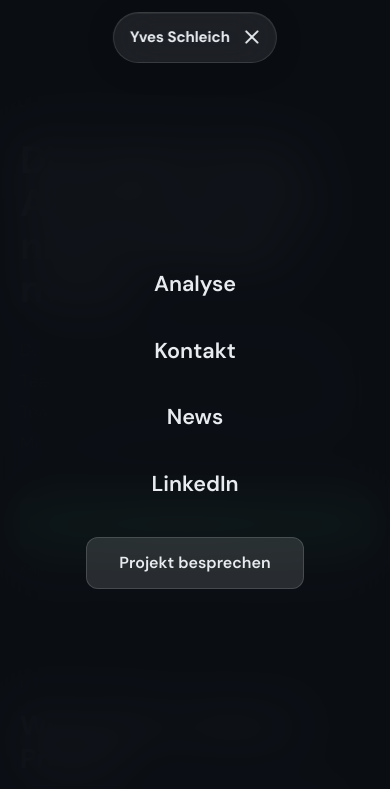
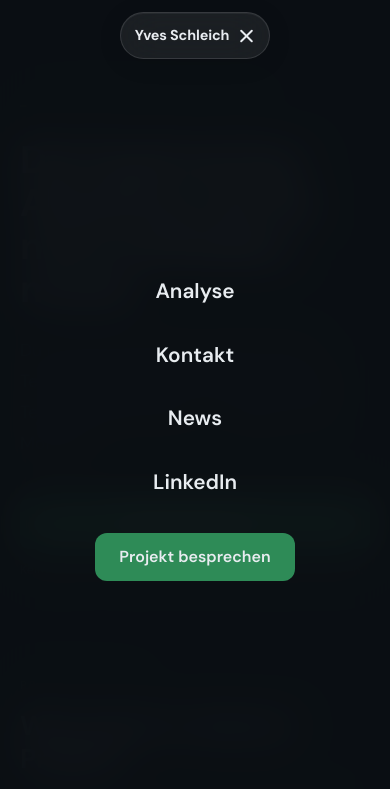
Before and after one commit to yves-s/personal-website, a plain HTML site: page index.html in a window 390 px wide. Both pictures are taken after a click on the button "Menü öffnen". Shown: the top 789 px of the page. Drawn offline with Linux system fonts and the light colour scheme.

Commit message:
fix: complete nav rewrite — glass pill with wrapper flex centering
Reset to main and rebuilt from scratch:
- .nav-outer wrapper with display:flex + justify-content:center + pointer-events:none
- nav as inline-flex (shrink-wraps content) with pointer-events:auto
- LinkedIn icon restored, green CTA button restored
- Section links (Analyse, Kontakt, News) added
- Mobile hamburger with fullscreen overlay
- "Analyse" instead of "Rechner" for clarity

Co-Authored-By: Claude Opus 4.6 (1M context) <noreply@anthropic.com>

```diff
--- a/index.html
+++ b/index.html
@@ -164,37 +164,43 @@
     font-family: 'JetBrains Mono', monospace;
   }
 
-  /* ── NAV (Glass UI) ── */
-  nav {
+  /* ── NAV (Glass Pill) ── */
+  .nav-outer {
     position: fixed;
     top: 1.25rem;
-    left: 50%;
-    transform: translateX(-50%);
+    left: 0;
+    right: 0;
     z-index: 100;
+    display: flex;
+    justify-content: center;
+    pointer-events: none;
+  }
+
+  nav {
+    pointer-events: auto;
     display: inline-flex;
     align-items: center;
-    gap: 0;
-    padding: 0.5rem 0.5rem 0.5rem 1.25rem;
-    background: rgba(255, 255, 255, 0.08);
-    backdrop-filter: blur(24px);
-    -webkit-backdrop-filter: blur(24px);
+    padding: 0.4rem 0.4rem 0.4rem 1.1rem;
+    background: rgba(255, 255, 255, 0.07);
+    backdrop-filter: blur(20px);
+    -webkit-backdrop-filter: blur(20px);
     border: 1px solid rgba(255, 255, 255, 0.12);
     border-radius: 100px;
-    box-shadow: 0 4px 30px rgba(0, 0, 0, 0.15), inset 0 1px 0 rgba(255, 255, 255, 0.06);
+    box-shadow: 0 4px 24px rgba(0, 0, 0, 0.12), inset 0 1px 0 rgba(255, 255, 255, 0.05);
   }
 
   .nav-left {
     display: flex;
     align-items: center;
-    gap: 0.6rem;
-    padding-right: 1.25rem;
+    gap: 0.5rem;
+    padding-right: 1rem;
     border-right: 1px solid rgba(255, 255, 255, 0.1);
-    margin-right: 0.25rem;
+    margin-right: 0.15rem;
   }
 
   .nav-name {
     font-weight: 700;
-    font-size: 0.95rem;
+    font-size: 0.9rem;
     letter-spacing: -0.01em;
     white-space: nowrap;
   }
@@ -206,11 +212,11 @@
 
   .nav-justship {
     font-family: 'JetBrains Mono', monospace;
-    font-size: 0.75rem;
+    font-size: 0.72rem;
     font-weight: 500;
     color: var(--emerald);
     background: var(--emerald-glow);
-    padding: 0.15rem 0.45rem;
+    padding: 0.15rem 0.4rem;
     border-radius: 4px;
     white-space: nowrap;
   }
@@ -218,16 +224,14 @@
   .nav-links {
     display: flex;
     align-items: center;
-    gap: 0.15rem;
-    list-style: none;
+    gap: 0;
   }
 
   .nav-links a {
-    display: block;
-    padding: 0.45rem 0.85rem;
+    padding: 0.35rem 0.7rem;
     color: var(--text-secondary);
     text-decoration: none;
-    font-size: 0.85rem;
+    font-size: 0.82rem;
     font-weight: 500;
     border-radius: 100px;
     transition: color 0.2s, background 0.2s;
@@ -242,74 +246,71 @@
   .nav-right {
     display: flex;
     align-items: center;
-    gap: 0.5rem;
-    margin-left: 0.5rem;
+    gap: 0.35rem;
+    margin-left: 0.25rem;
   }
 
   .nav-icon {
     display: flex;
+    align-items: center;
+    justify-content: center;
+    width: 32px;
+    height: 32px;
+    border-radius: 100px;
+    text-decoration: none;
+    transition: background 0.2s;
+  }
+
+  .nav-icon:hover {
+    background: rgba(255, 255, 255, 0.08);
+  }
+
+  .nav-icon:hover svg {
+    fill: var(--text-primary);
+  }
+
+  .nav-cta {
+    padding: 0.45rem 1rem;
+    background: var(--emerald);
+    color: #fff;
+    border: none;
+    border-radius: 100px;
+    font-family: 'DM Sans', sans-serif;
+    font-size: 0.8rem;
+    font-weight: 600;
+    cursor: pointer;
+    text-decoration: none;
+    transition: all 0.2s;
+    white-space: nowrap;
+  }
+
+  .nav-cta:hover { background: var(--emerald-light); transform: translateY(-1px); }
+
+  /* ── Mobile Hamburger ── */
+  .nav-hamburger {
+    display: none;
     align-items: center;
     justify-content: center;
     width: 34px;
     height: 34px;
-    border-radius: 100px;
-    text-decoration: none;
-    transition: background 0.2s;
-  }
-
-  .nav-icon:hover {
-    background: rgba(255, 255, 255, 0.08);
-  }
-
-  .nav-icon:hover svg {
-    fill: var(--text-primary);
-  }
-
-  .nav-cta {
-    padding: 0.4rem 1rem;
-    background: rgba(255, 255, 255, 0.12);
-    color: var(--text-primary);
-    border: 1px solid rgba(255, 255, 255, 0.15);
-    border-radius: 100px;
-    font-family: 'DM Sans', sans-serif;
-    font-size: 0.8rem;
-    font-weight: 600;
-    cursor: pointer;
-    text-decoration: none;
-    transition: all 0.2s;
-    white-space: nowrap;
-  }
-
-  .nav-cta:hover { background: rgba(255, 255, 255, 0.18); transform: translateY(-1px); }
-
-  /* ── NAV Mobile Hamburger ── */
-  .nav-hamburger {
-    display: none;
-    align-items: center;
-    justify-content: center;
-    width: 36px;
-    height: 36px;
     border: none;
     background: none;
     cursor: pointer;
     padding: 0;
     border-radius: 100px;
     transition: background 0.2s;
-    margin-left: 0.25rem;
-  }
-
-  .nav-hamburger:hover {
-    background: rgba(255, 255, 255, 0.08);
-  }
+  }
+
+  .nav-hamburger:hover { background: rgba(255, 255, 255, 0.08); }
 
   .nav-hamburger span {
     display: block;
-    width: 18px;
+    width: 17px;
     height: 2px;
     background: var(--text-secondary);
     border-radius: 2px;
+    position: relative;
     transition: all 0.3s;
-    position: relative;
   }
 
   .nav-hamburger span::before,
@@ -317,66 +318,48 @@
     content: '';
     position: absolute;
     left: 0;
-    width: 18px;
+    width: 17px;
     height: 2px;
     background: var(--text-secondary);
     border-radius: 2px;
     transition: all 0.3s;
   }
 
-  .nav-hamburger span::before { top: -6px; }
-  .nav-hamburger span::after { top: 6px; }
-
+  .nav-hamburger span::before { top: -5px; }
+  .nav-hamburger span::after { top: 5px; }
   .nav-hamburger.active span { background: transparent; }
   .nav-hamburger.active span::before { top: 0; transform: rotate(45deg); background: var(--text-primary); }
   .nav-hamburger.active span::after { top: 0; transform: rotate(-45deg); background: var(--text-primary); }
 
-  /* ── Mobile Menu Overlay ── */
+  /* ── Mobile Overlay ── */
   .nav-mobile-menu {
     display: none;
     position: fixed;
-    top: 0;
-    left: 0;
-    right: 0;
-    bottom: 0;
+    inset: 0;
     z-index: 99;
-    background: rgba(11, 15, 20, 0.92);
-    backdrop-filter: blur(24px);
-    -webkit-backdrop-filter: blur(24px);
+    background: rgba(11, 15, 20, 0.94);
+    backdrop-filter: blur(20px);
+    -webkit-backdrop-filter: blur(20px);
     flex-direction: column;
     align-items: center;
     justify-content: center;
     gap: 0.5rem;
-    opacity: 0;
-    transition: opacity 0.3s;
-    pointer-events: none;
-  }
-
-  .nav-mobile-menu.active {
-    display: flex;
-    opacity: 1;
-    pointer-events: auto;
-  }
+  }
+
+  .nav-mobile-menu.active { display: flex; }
 
   .nav-mobile-menu a {
     color: var(--text-primary);
     text-decoration: none;
-    font-size: 1.35rem;
-    font-weight: 600;
-    padding: 0.75rem 2rem;
+    font-size: 1.3rem;
+    font-weight: 600;
+    padding: 0.7rem 2rem;
     border-radius: 12px;
     transition: background 0.2s;
   }
 
-  .nav-mobile-menu a:hover {
-    background: rgba(255, 255, 255, 0.06);
-  }
-
-  .nav-mobile-menu .nav-cta {
-    margin-top: 1rem;
-    font-size: 1rem;
-    padding: 0.75rem 2rem;
-  }
+  .nav-mobile-menu a:hover { background: rgba(255, 255, 255, 0.06); }
+  .nav-mobile-menu .nav-cta { margin-top: 1rem; font-size: 1rem; padding: 0.7rem 1.5rem; }
 
   /* ── HERO ── */
   .hero {
@@ -1679,13 +1662,12 @@
 
   /* ── RESPONSIVE ── */
   @media (max-width: 640px) {
-    nav { top: 0.75rem; padding: 0.4rem 0.4rem 0.4rem 1rem; }
+    .nav-outer { top: 0.75rem; }
+    nav { padding: 0.35rem 0.35rem 0.35rem 0.85rem; }
     .nav-sep, .nav-justship { display: none; }
     .nav-left { border-right: none; padding-right: 0; margin-right: 0; }
-    .nav-links { display: none; }
-    .nav-right { display: none; }
+    .nav-links, .nav-right { display: none; }
     .nav-hamburger { display: flex; }
-    .nav-cta { padding: 0.4rem 0.75rem; font-size: 0.75rem; }
     .hero { padding: 6rem 1.25rem 2rem; min-height: auto; }
     .hero::before { display: none; }
     section { padding: 4rem 1.25rem; }
@@ -1719,7 +1701,8 @@
 </head>
 <body>
 
-<!-- NAV (Glass UI) -->
+<!-- NAV (Glass Pill) -->
+<div class="nav-outer">
   <nav>
     <div class="nav-left">
       <div class="nav-name">Yves Schleich</div>
@@ -1732,19 +1715,23 @@
       <a href="#newsletter">News</a>
     </div>
     <div class="nav-right">
+      <a href="https://www.linkedin.com/in/yves-schleich/" target="_blank" class="nav-icon" title="LinkedIn" rel="noopener noreferrer" aria-label="LinkedIn Profil">
+        <svg width="16" height="16" viewBox="0 0 24 24" fill="#8B949E" xmlns="http://www.w3.org/2000/svg" aria-hidden="true"><path d="M20.447 20.452h-3.554v-5.569c0-1.328-.027-3.037-1.852-3.037-1.853 0-2.136 1.445-2.136 2.939v5.667H9.351V9h3.414v1.561h.046c.477-.9 1.637-1.85 3.37-1.85 3.601 0 4.267 2.37 4.267 5.455v6.286zM5.337 7.433a2.062 2.062 0 01-2.063-2.065 2.064 2.064 0 112.063 2.065zm1.782 13.019H3.555V9h3.564v11.452zM22.225 0H1.771C.792 0 0 .774 0 1.729v20.542C0 23.227.792 24 1.771 24h20.451C23.2 24 24 23.227 24 22.271V1.729C24 .774 23.2 0 22.222 0h.003z"/></svg>
+      </a>
       <a href="https://calendly.com/yves-schleich/30min" target="_blank" rel="noopener noreferrer" class="nav-cta">Projekt besprechen</a>
     </div>
     <button class="nav-hamburger" aria-label="Menü öffnen" aria-expanded="false">
       <span></span>
     </button>
   </nav>
-
-<!-- Mobile Menu Overlay -->
+</div>
+
+<!-- Mobile Menu -->
 <div class="nav-mobile-menu" id="nav-mobile-menu">
-  <a href="#rechner" class="nav-mobile-link">Analyse</a>
-  <a href="#kontakt" class="nav-mobile-link">Kontakt</a>
-  <a href="#newsletter" class="nav-mobile-link">News</a>
-  <a href="https://www.linkedin.com/in/yves-schleich/" target="_blank" rel="noopener noreferrer" class="nav-mobile-link">LinkedIn</a>
+  <a href="#rechner">Analyse</a>
+  <a href="#kontakt">Kontakt</a>
+  <a href="#newsletter">News</a>
+  <a href="https://www.linkedin.com/in/yves-schleich/" target="_blank" rel="noopener noreferrer">LinkedIn</a>
   <a href="https://calendly.com/yves-schleich/30min" target="_blank" rel="noopener noreferrer" class="nav-cta">Projekt besprechen</a>
 </div>
 
@@ -2206,19 +2193,19 @@
 <script>
 /* ── Mobile Nav ── */
 (function() {
-  const hamburger = document.querySelector('.nav-hamburger');
-  const mobileMenu = document.getElementById('nav-mobile-menu');
-  hamburger.addEventListener('click', () => {
-    const isOpen = hamburger.classList.toggle('active');
-    mobileMenu.classList.toggle('active');
-    hamburger.setAttribute('aria-expanded', isOpen);
-    document.body.style.overflow = isOpen ? 'hidden' : '';
+  var btn = document.querySelector('.nav-hamburger');
+  var menu = document.getElementById('nav-mobile-menu');
+  btn.addEventListener('click', function() {
+    var open = btn.classList.toggle('active');
+    menu.classList.toggle('active');
+    btn.setAttribute('aria-expanded', open);
+    document.body.style.overflow = open ? 'hidden' : '';
   });
-  mobileMenu.querySelectorAll('a').forEach(link => {
-    link.addEventListener('click', () => {
-      hamburger.classList.remove('active');
-      mobileMenu.classList.remove('active');
-      hamburger.setAttribute('aria-expanded', 'false');
+  menu.querySelectorAll('a').forEach(function(a) {
+    a.addEventListener('click', function() {
+      btn.classList.remove('active');
+      menu.classList.remove('active');
+      btn.setAttribute('aria-expanded', 'false');
       document.body.style.overflow = '';
     });
   });
```
Lines whose indentation alone changed are shown as unchanged.
